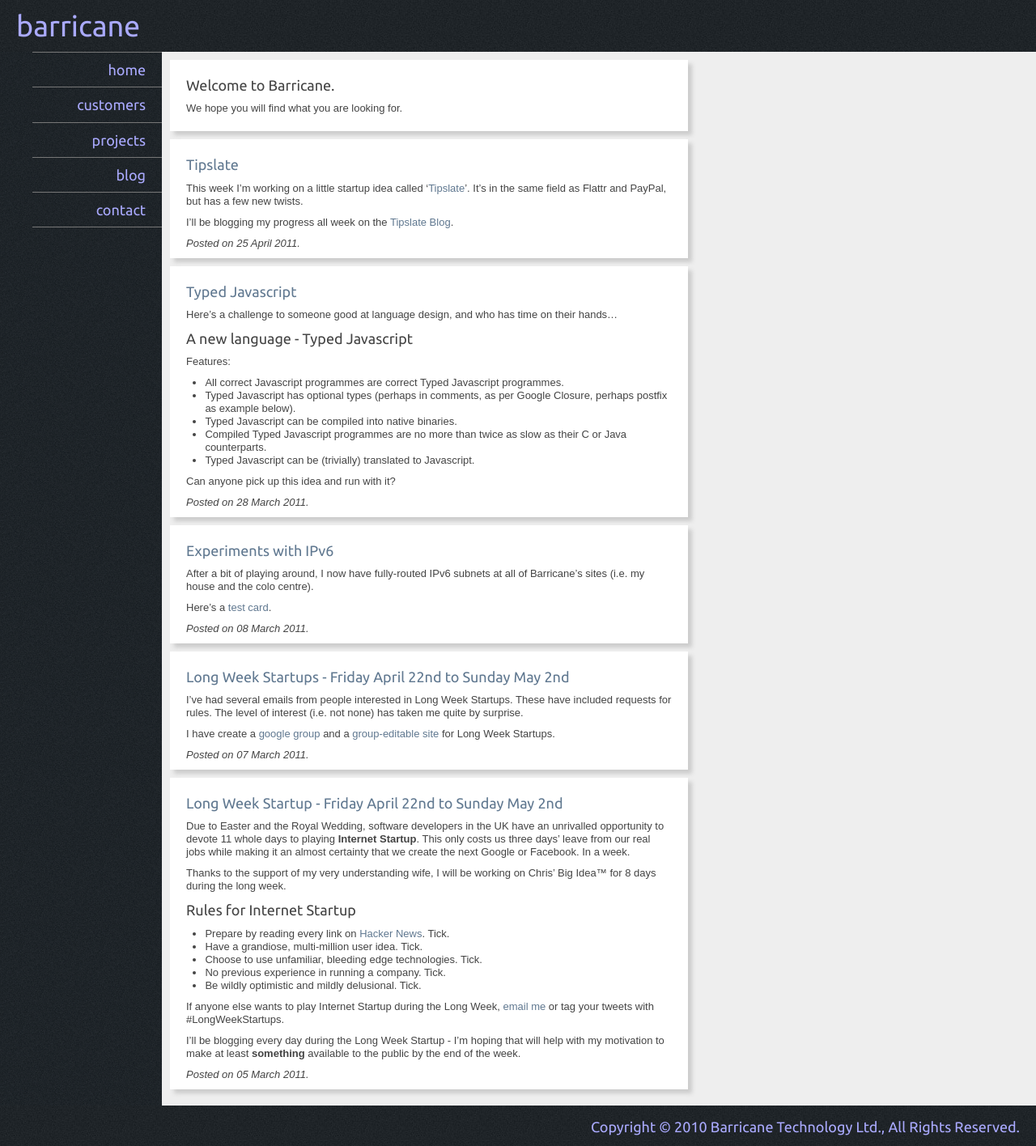
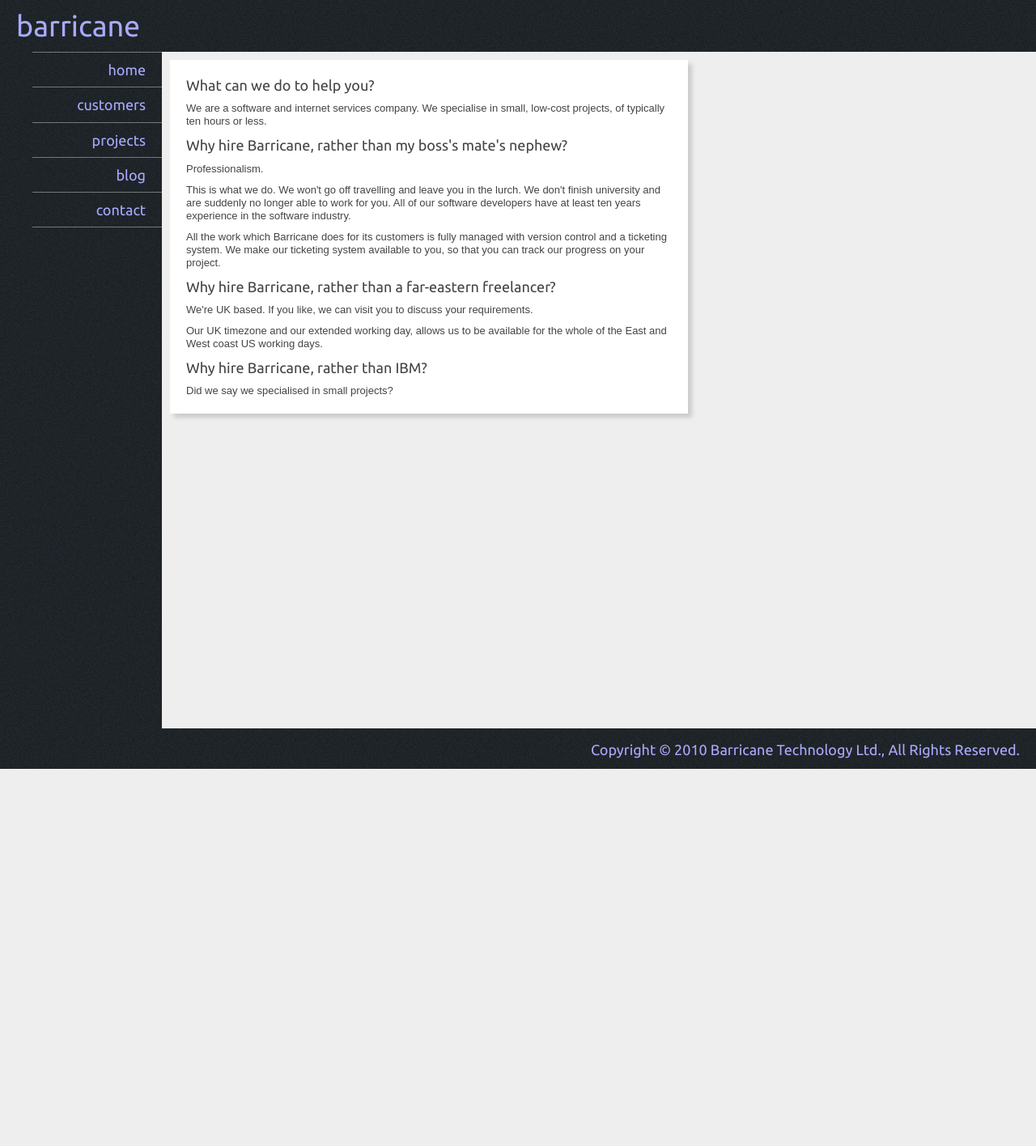
Before and after one commit to chrisdew/chrisdew.github.com, a Jekyll site: the page built from index.html, in a window 1280 px wide. Shown: the whole page at 81% size. Built offline with Jekyll 4.4.1, drawn with Linux system fonts in a browser that asks for light colours; nearby versions of some CDN libraries; Markdown is read by kramdown in place of the engine named in the settings; after the commit the page ends 950 px from its top, so only the background shows below that.

Commit message:
pivoted indexes

```diff
--- a/index.html
+++ b/index.html
@@ -1,23 +1,40 @@
 ---
 layout: default
-title: Home
+title: Barricane Technology Ltd.
 ---
 
 <article>
   <header>
-    <h1>Welcome to Barricane.</a></h1>
+    <h1>What can we do to help you?</h1>
+    <p>
+      We are a software and internet services company.  We specialise in small,
+      low-cost projects, of typically ten hours or less.
+    </p>
+    <h2>Why hire Barricane, rather than my boss's mate's nephew?</h2>
+    <p>
+      Professionalism.
+    </p>
+    <p>
+      This is what we do.  We won't go off travelling and leave you in the
+      lurch.  We don't finish university and are suddenly no longer able to work for you.  All of our software developers have at least ten years experience
+      in the software industry.
+    </p>
+    <p>All the work which Barricane does for its customers
+      is fully managed with version control and a ticketing system.  We make our
+      ticketing system available to you, so that you can track our progress on
+      your project.
+    </p>
+    <h2>Why hire Barricane, rather than a far-eastern freelancer?</h2>
+    <p>
+      We're UK based.  If you like, we can visit you to discuss your requirements.
+    </p>
+    <p>
+      Our UK timezone and our extended working day, allows us to be available
+      for the whole of the East and West coast US working days.
+    </p>
+    <h2>Why hire Barricane, rather than IBM?</h2>
+    <p>
+      Did we say we specialised in small projects?
+    </p>
   </header>
-  <p>
-    We hope you will find what you are looking for.
-  </p>
 </article>
-
-{% for post in site.posts limit:5 %}
-<article>
-  <header>
-    <h1><a href="{{ post.url }}">{{ post.title }}</a></h1>
-  </header>
-    {{ post.content }}
-  <em>Posted on {{ post.date | date_to_long_string }}.</em>
-</article>
-{% endfor %}
```
Also changed, not shown: 1 other file.
